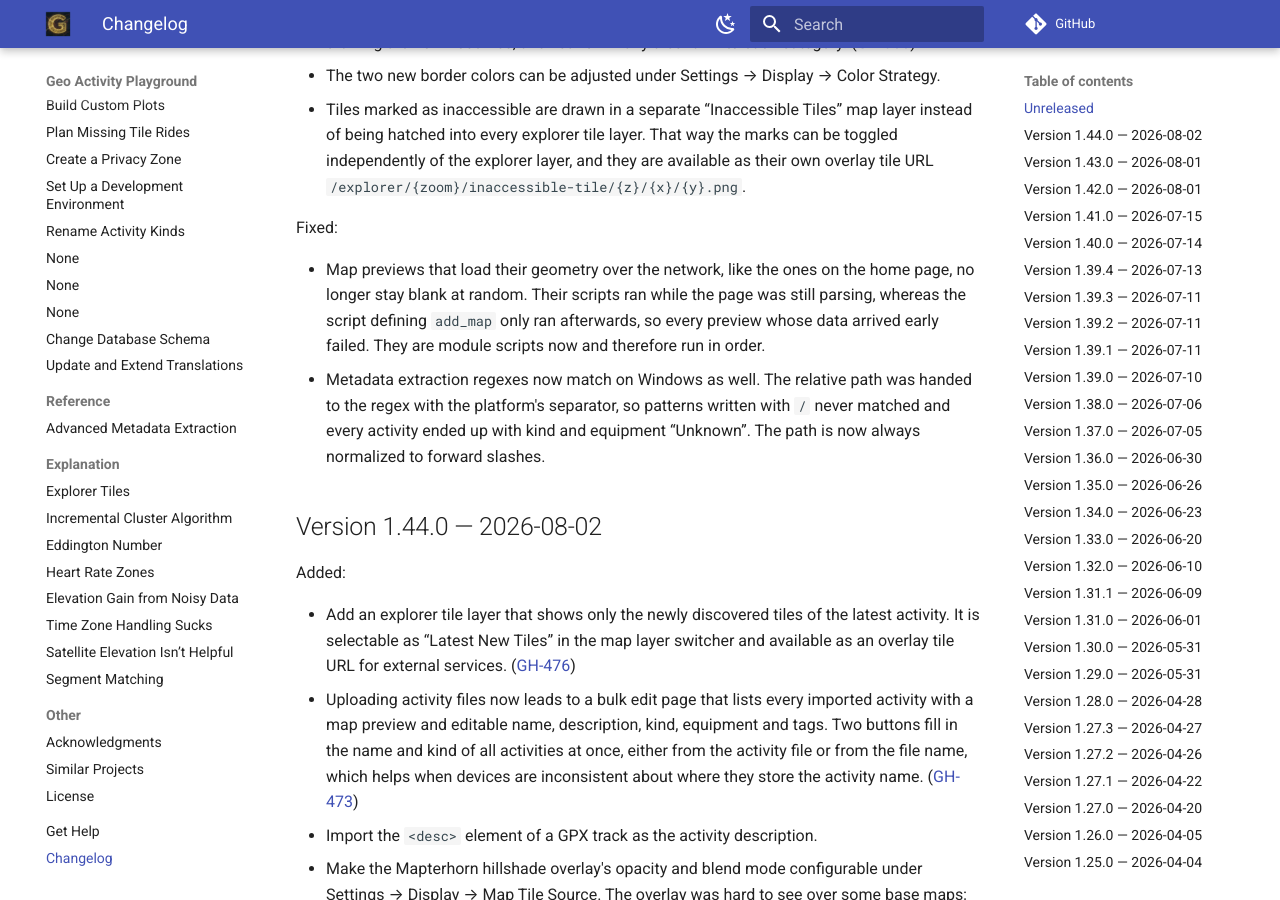
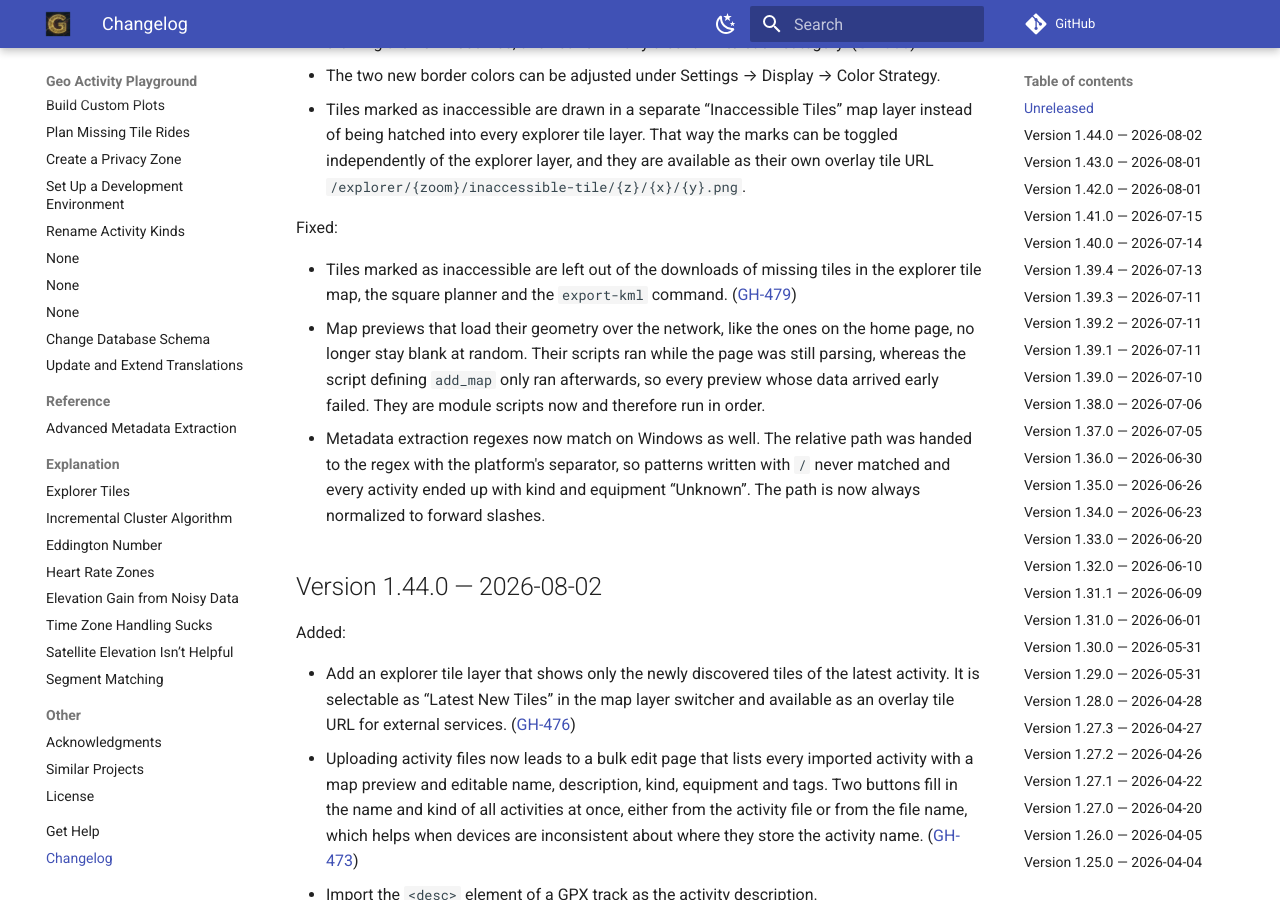
Before and after one commit to martin-ueding/geo-activity-playground, an MkDocs documentation site: the page built from docs/changelog.md, in a window 1280 px wide and 900 px high, scrolled down 521 px. Built offline with MkDocs 1.6.1 and Material for MkDocs 9.7.7, drawn with Linux system fonts in a browser that asks for light colours; comment, search, counter and statistics services are not loaded.

Commit message:
docs: add changelog entry for excluding inaccessible tiles

```diff
--- a/docs/changelog.md
+++ b/docs/changelog.md
@@ -20,12 +20,13 @@ Types of changes
 Changed:
 
 - The explorer tile layer for new tiles now shows what an activity changed rather than only which tiles it discovered. Newly discovered tiles get an orange border, tiles that joined a cluster get a blue one, and tiles that did both get two nested borders. The borders are drawn inside the tile, so the outlines of neighboring tiles no longer overlap. The layer is called “New Tiles & Cluster Growth” and accepts an `activity_id` parameter to pick an activity other than the latest one. ([GH-366](https://github.com/martin-ueding/geo-activity-playground/issues/366), [GH-476](https://github.com/martin-ueding/geo-activity-playground/issues/476))
-- The maps on an activity page use that layer on top of the colorful cluster layer instead of drawing their own outlines, and list how many tiles fall into each category. ([GH-366](https://github.com/martin-ueding/geo-activity-playground/issues/366))
-- The two new border colors can be adjusted under Settings → Display → Color Strategy.
+  - The maps on an activity page use that layer on top of the colorful cluster layer instead of drawing their own outlines, and list how many tiles fall into each category. ([GH-366](https://github.com/martin-ueding/geo-activity-playground/issues/366))
+  - The two new border colors can be adjusted under Settings → Display → Color Strategy.
 - Tiles marked as inaccessible are drawn in a separate “Inaccessible Tiles” map layer instead of being hatched into every explorer tile layer. That way the marks can be toggled independently of the explorer layer, and they are available as their own overlay tile URL `/explorer/{zoom}/inaccessible-tile/{z}/{x}/{y}.png`.
 
 Fixed:
 
+- Tiles marked as inaccessible are left out of the downloads of missing tiles in the explorer tile map, the square planner and the `export-kml` command. ([GH-479](https://github.com/martin-ueding/geo-activity-playground/issues/479))
 - Map previews that load their geometry over the network, like the ones on the home page, no longer stay blank at random. Their scripts ran while the page was still parsing, whereas the script defining `add_map` only ran afterwards, so every preview whose data arrived early failed. They are module scripts now and therefore run in order.
 - Metadata extraction regexes now match on Windows as well. The relative path was handed to the regex with the platform's separator, so patterns written with `/` never matched and every activity ended up with kind and equipment “Unknown”. The path is now always normalized to forward slashes.
 
```
